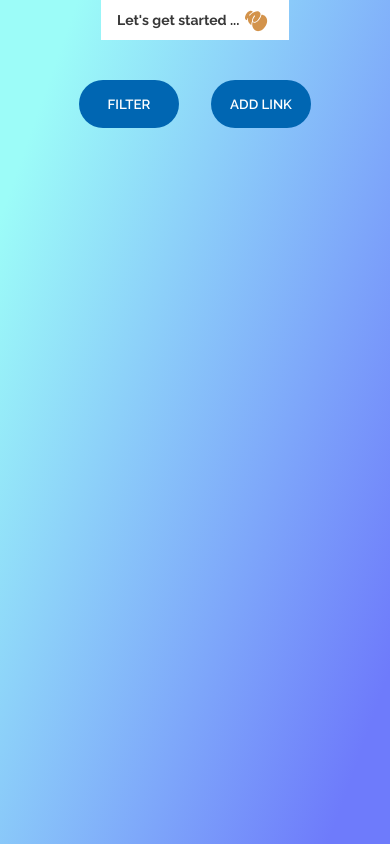
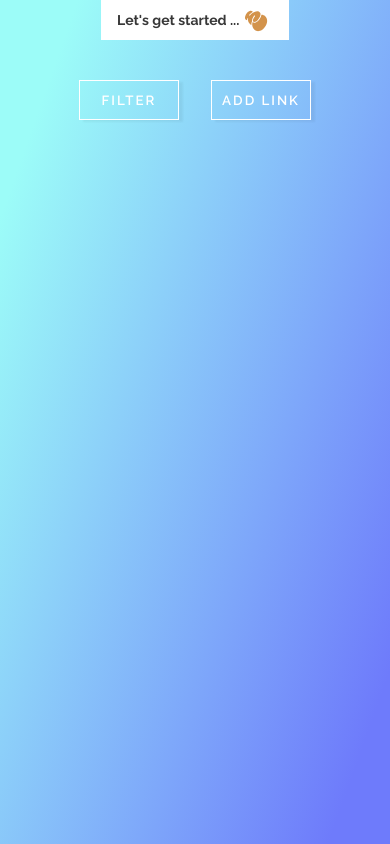
Before and after one commit to stu1612/Cool_WebDevelopment_Sites, a React (Create React App) app: page / in a window 390 px wide. Built offline with nearby package versions, Linux system fonts and the light colour scheme.

Commit message:
commit changes - test on mobile

```diff
--- a/src/App.css
+++ b/src/App.css
@@ -56,6 +56,7 @@ h2 {
 a {
   text-decoration: none;
   color: white;
+  height: inherit;
 }
 
 label {
@@ -208,7 +209,7 @@ button {
   -webkit-box-pack: space-evenly;
   -ms-flex-pack: space-evenly;
   justify-content: space-evenly;
-  width: 100%;
+  /* width: 100%; */
 }
 
 /* modal */
@@ -249,13 +250,12 @@ button {
 }
 
 .btn {
-  border-radius: 25px;
   background-color: transparent;
   -webkit-transition: 0.2s all ease-in-out;
   -o-transition: 0.2s all ease-in-out;
   transition: 0.2s all ease-in-out;
   width: 100px;
-  height: 48px;
+  height: 40px;
   display: -webkit-box;
   display: -ms-flexbox;
   display: flex;
@@ -265,13 +265,19 @@ button {
   -webkit-box-align: center;
   -ms-flex-align: center;
   align-items: center;
-  background-color: var(--accent-blue);
+  border: 1px solid white;
   margin: 0 1rem;
   text-align: center;
   text-transform: uppercase;
   color: white;
   font-weight: 600;
   text-align: -webkit-center;
+  letter-spacing: 2px;
+  box-shadow: 4px 2px 2px rgba(0, 0, 0, 0.05);
+}
+
+.btn:hover {
+  box-shadow: 4px 6px 6px rgba(0, 0, 0, 0.16);
 }
 
 .open {
@@ -460,7 +466,7 @@ button {
   overflow: hidden;
   -o-text-overflow: ellipsis;
   text-overflow: ellipsis;
-  width: 160px;
+  width: 130px;
 }
 
 /* category fill colors */
@@ -487,6 +493,12 @@ button {
 }
 
 /* media queries */
+
+@media screen and (min-width: 320px) {
+  .truncate {
+    width: 180px;
+  }
+}
 
 @media screen and (min-width: 768px) {
   p,
@@ -547,11 +559,12 @@ button {
 
   .btn {
     background-color: transparent;
-    border: 2px solid white;
     color: white;
+    border-radius: 25px;
     font-weight: bold;
     text-transform: uppercase;
     width: 200px;
+    height: 48px;
   }
 
   .btn:hover {
--- a/src/components/Card.jsx
+++ b/src/components/Card.jsx
@@ -1,5 +1,4 @@
 import { useContext } from "react";
-// context
 import { AppContext } from "../context/AppContext";
 // icons
 import { CgEnter } from "react-icons/cg";
@@ -24,11 +23,11 @@ export default function Card({ bookmark }) {
         <h2 className="truncate">{title}</h2>
         <p className="truncate card-text">{notes}</p>
       </div>
-      <button className="open desktop">
-        <a href={url} target="_blank" rel="noreferrer">
+      <a href={url} target="_blank" rel="noreferrer">
+        <button className="open desktop">
           <CgEnter size={22} />
-        </a>
-      </button>
+        </button>
+      </a>
       <div className="delete">
         <CgCloseO
           size={22}
```
